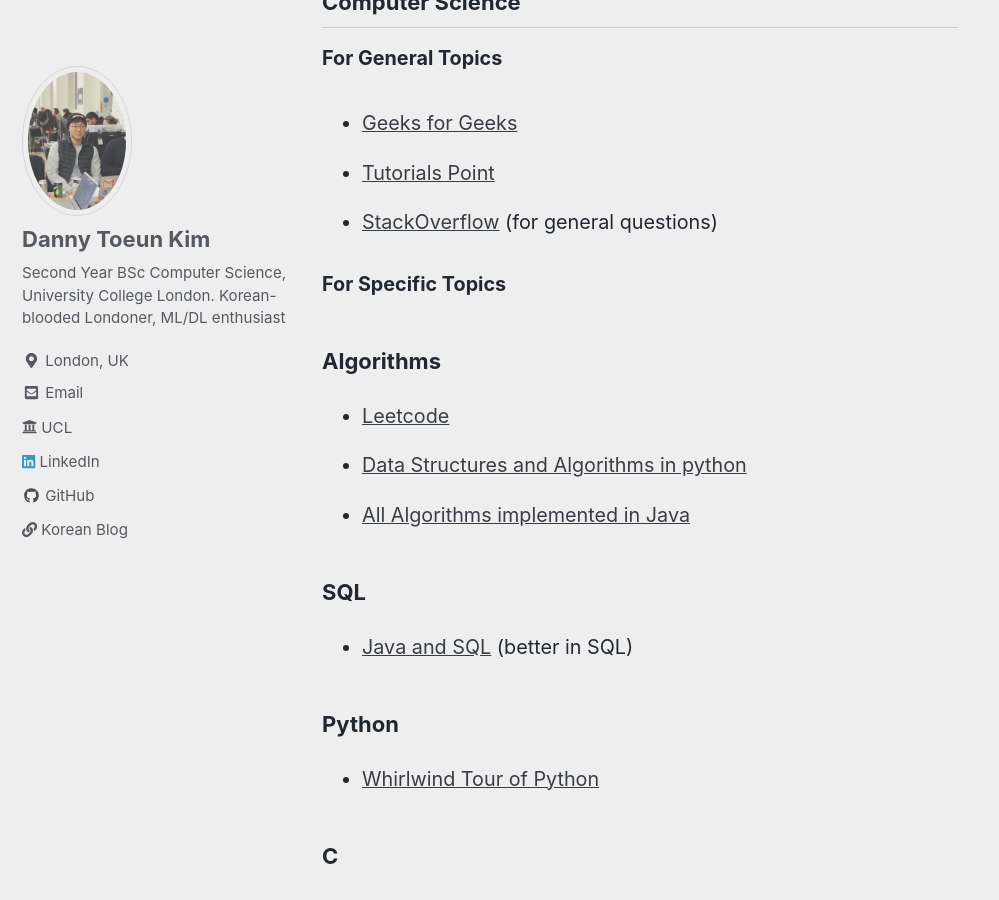
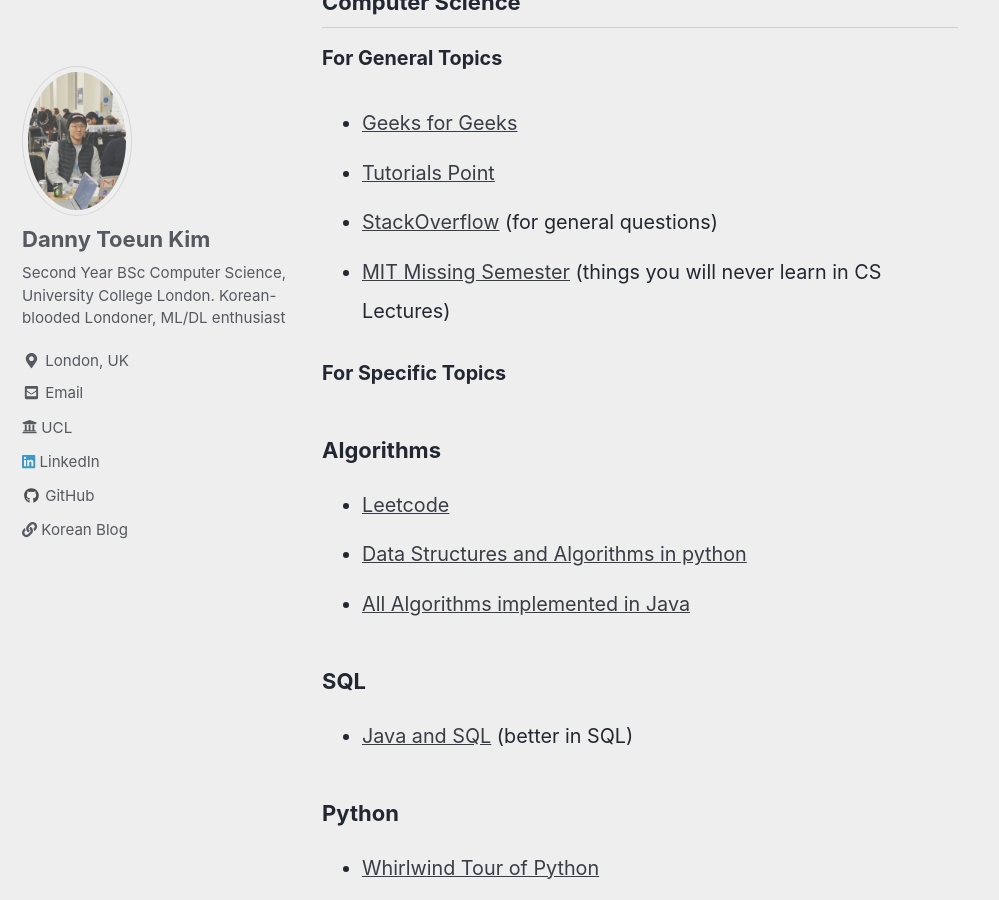
Before and after one commit to kimdanny/blog, a Jekyll site: the page built from _posts/random/2019-10-20-learning-resources.md, in a window 1280 px wide and 900 px high, scrolled down 688 px. Shown: the whole window, without its empty margins (0-999 px from the left). Built offline with Jekyll 4.4.1, drawn with Linux system fonts in a browser that asks for light colours; cached includes are drawn as plain includes; nearby versions of some CDN libraries.

Commit message:
mit missing semester

```diff
--- a/_posts/random/2019-10-20-learning-resources.md
+++ b/_posts/random/2019-10-20-learning-resources.md
@@ -23,7 +23,7 @@
 - [Geeks for Geeks](https://www.geeksforgeeks.org)
 - [Tutorials Point](https://www.tutorialspoint.com/index.htm)
 - [StackOverflow](https://stackoverflow.com) (for general questions)
-
+- [MIT Missing Semester](https://missing.csail.mit.edu/)  (things you will never learn in CS Lectures)
 
 **For Specific Topics**
 ### Algorithms
```
